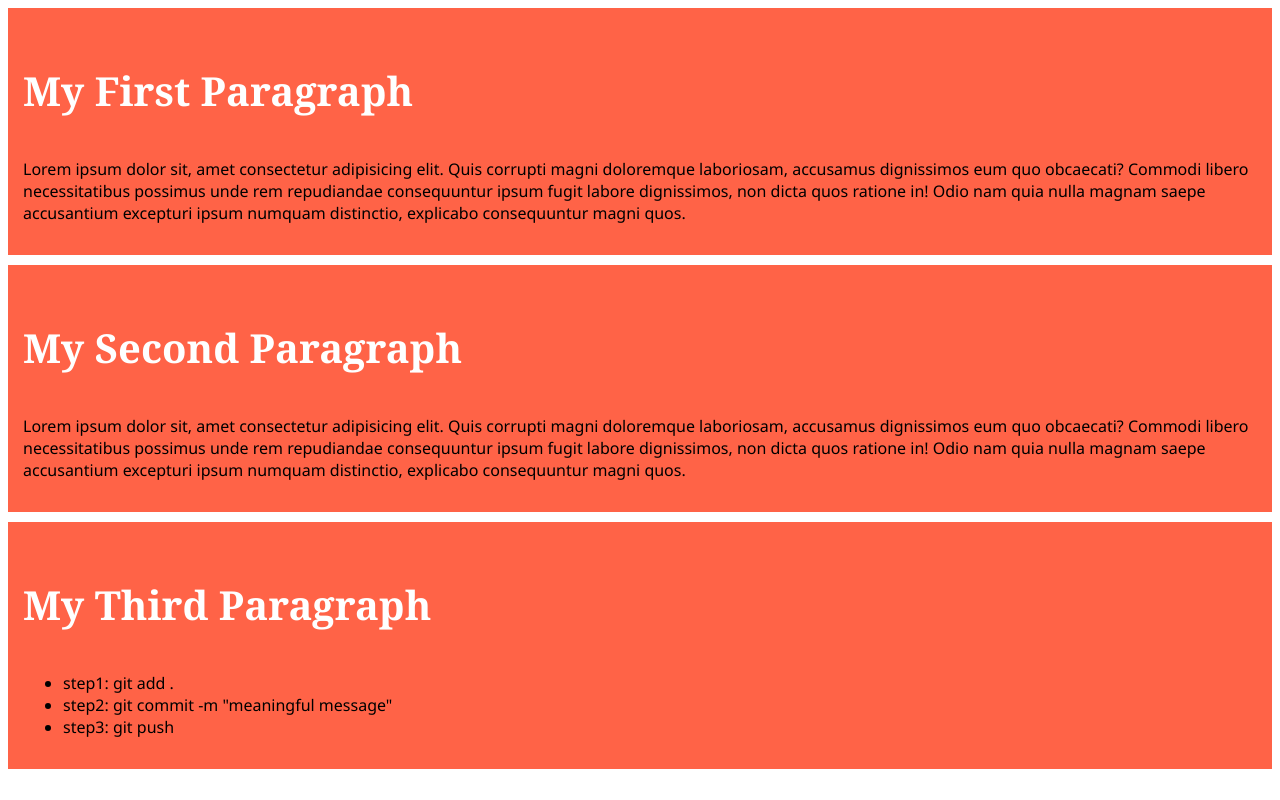
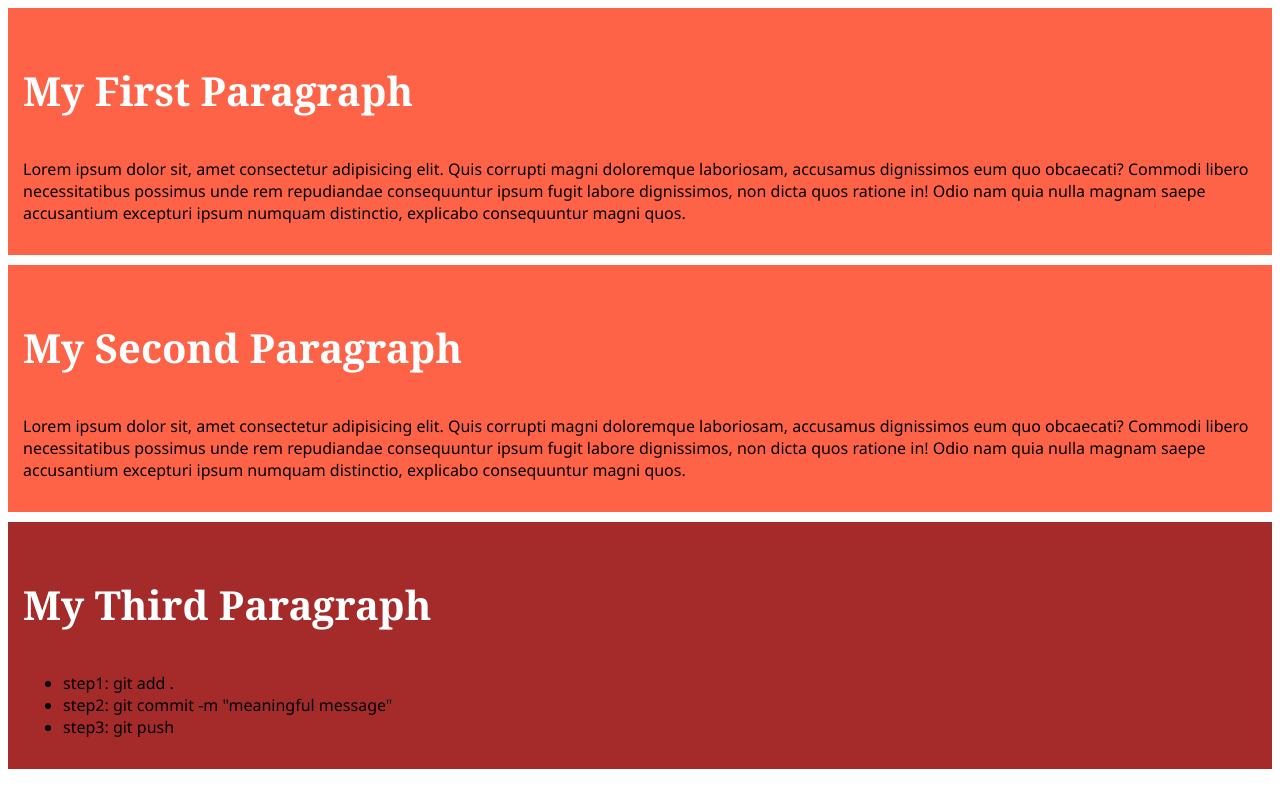
Before and after one commit to siam-hossen-007/my-simple-website, a plain HTML site: page index.html in a window 1280 px wide. Drawn offline with Linux system fonts and the light colour scheme.

Commit message:
added another css

```diff
--- a/index.html
+++ b/index.html
@@ -15,7 +15,7 @@
         <h3>My Second Paragraph</h3>
         <p>Lorem ipsum dolor sit, amet consectetur adipisicing elit. Quis corrupti magni doloremque laboriosam, accusamus dignissimos eum quo obcaecati? Commodi libero necessitatibus possimus unde rem repudiandae consequuntur ipsum fugit labore dignissimos, non dicta quos ratione in! Odio nam quia nulla magnam saepe accusantium excepturi ipsum numquam distinctio, explicabo consequuntur magni quos.</p>
     </div>
-    <div>
+    <div class="listed">
         <h3>My Third Paragraph</h3>
         <p>
             <ul>
--- a/styles/blog.css
+++ b/styles/blog.css
@@ -9,3 +9,6 @@ h3{
     font-family: Cambria, Cochin, Georgia, Times, 'Times New Roman', serif;
     font-size: 40px;
 }
+.listed{
+    background-color: brown;
+}
```
